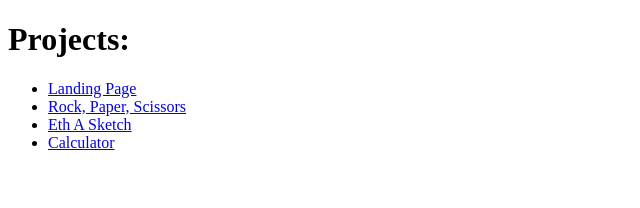
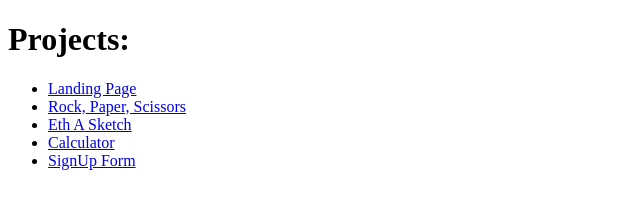
Before and after one commit to alt-Dan-delete/odin-projects, a plain HTML site: page index.html in a window 1280 px wide. Shown: the whole page, without its empty margins (0-640 px from the left). Drawn offline with Linux system fonts and the light colour scheme.

Commit message:
Added Sign-Up Form exercise

```diff
--- a/index.html
+++ b/index.html
@@ -12,6 +12,7 @@
         <li><a href="./rock-paper-scissors/index.html">Rock, Paper, Scissors</a></li>
         <li><a href="./etch-a-sketch/index.html">Eth A Sketch</a></li>
         <li><a href="./calculator/index.html">Calculator</a></li>
+        <li><a href="./sign-up-form/index.html">SignUp Form</a></li>
     </ul>
 </body>
 </html>
```
